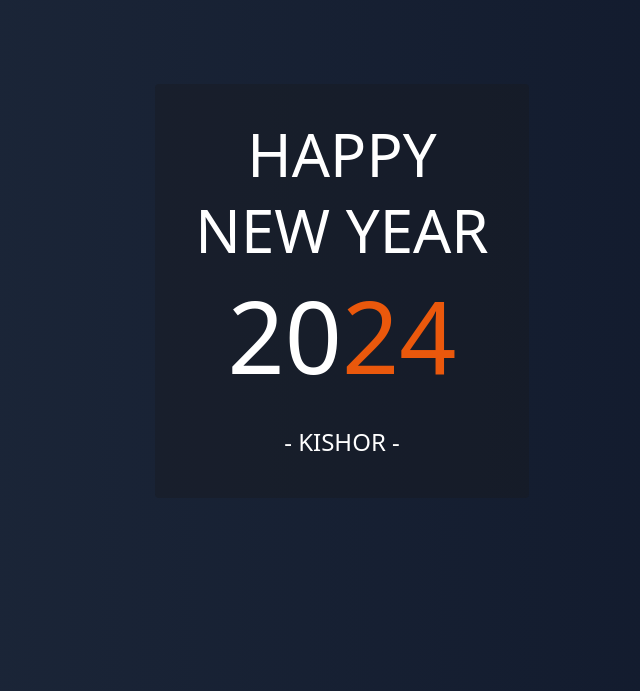
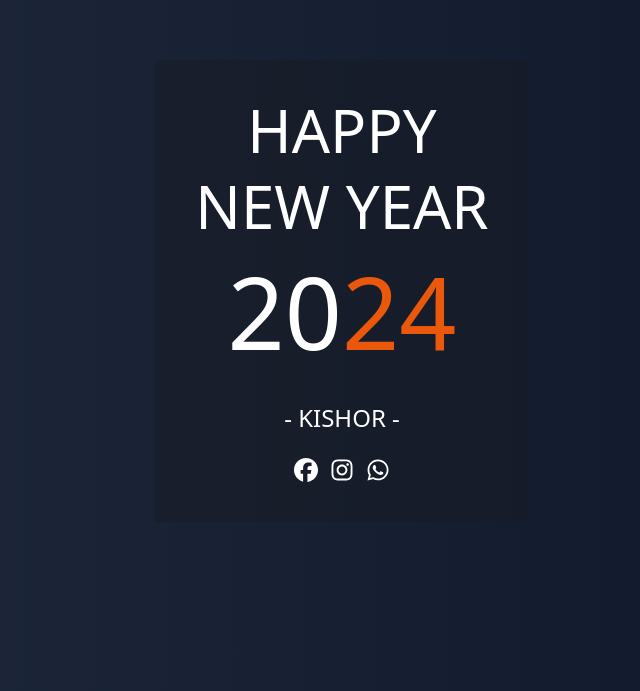
Before and after one commit to kishor-selvam/festival-greeting-app, a website built with Vite: page greeting.html in a window 1280 px wide. Shown: the part 109-800 px from the top of the page, without its empty margins (298-938 px from the left). Built offline with nearby package versions, Linux system fonts and the light colour scheme; what fireworks-js would draw is missing.

```diff
--- a/greeting.html
+++ b/greeting.html
@@ -28,7 +28,49 @@
         >
         <div class="text-2xl">
           - KISHOR -
-          <div class="social-networks"></div>
+          <div
+            class="social-networks flex items-center justify-center gap-3 mt-6"
+          >
+            <div>
+              <svg
+                xmlns="http://www.w3.org/2000/svg"
+                width="24"
+                height="24"
+                viewBox="0 0 512 512"
+              >
+                <path
+                  fill="currentColor"
+                  d="M512 256C512 114.6 397.4 0 256 0S0 114.6 0 256c0 120 82.7 220.8 194.2 248.5V334.2h-52.8V256h52.8v-33.7c0-87.1 39.4-127.5 125-127.5c16.2 0 44.2 3.2 55.7 6.4V172c-6-.6-16.5-1-29.6-1c-42 0-58.2 15.9-58.2 57.2V256h83.6l-14.4 78.2H287v175.9C413.8 494.8 512 386.9 512 256"
+                />
+              </svg>
+            </div>
+            <div>
+              <svg
+                xmlns="http://www.w3.org/2000/svg"
+                width="24"
+                height="24"
+                viewBox="0 0 448 512"
+              >
+                <path
+                  fill="currentColor"
+                  d="M224.1 141c-63.6 0-114.9 51.3-114.9 114.9s51.3 114.9 114.9 114.9S339 319.5 339 255.9S287.7 141 224.1 141m0 189.6c-41.1 0-74.7-33.5-74.7-74.7s33.5-74.7 74.7-74.7s74.7 33.5 74.7 74.7s-33.6 74.7-74.7 74.7m146.4-194.3c0 14.9-12 26.8-26.8 26.8c-14.9 0-26.8-12-26.8-26.8s12-26.8 26.8-26.8s26.8 12 26.8 26.8m76.1 27.2c-1.7-35.9-9.9-67.7-36.2-93.9c-26.2-26.2-58-34.4-93.9-36.2c-37-2.1-147.9-2.1-184.9 0c-35.8 1.7-67.6 9.9-93.9 36.1s-34.4 58-36.2 93.9c-2.1 37-2.1 147.9 0 184.9c1.7 35.9 9.9 67.7 36.2 93.9s58 34.4 93.9 36.2c37 2.1 147.9 2.1 184.9 0c35.9-1.7 67.7-9.9 93.9-36.2c26.2-26.2 34.4-58 36.2-93.9c2.1-37 2.1-147.8 0-184.8M398.8 388c-7.8 19.6-22.9 34.7-42.6 42.6c-29.5 11.7-99.5 9-132.1 9s-102.7 2.6-132.1-9c-19.6-7.8-34.7-22.9-42.6-42.6c-11.7-29.5-9-99.5-9-132.1s-2.6-102.7 9-132.1c7.8-19.6 22.9-34.7 42.6-42.6c29.5-11.7 99.5-9 132.1-9s102.7-2.6 132.1 9c19.6 7.8 34.7 22.9 42.6 42.6c11.7 29.5 9 99.5 9 132.1s2.7 102.7-9 132.1"
+                />
+              </svg>
+            </div>
+            <div>
+              <svg
+                xmlns="http://www.w3.org/2000/svg"
+                width="24"
+                height="24"
+                viewBox="0 0 448 512"
+              >
+                <path
+                  fill="currentColor"
+                  d="M380.9 97.1C339 55.1 283.2 32 223.9 32c-122.4 0-222 99.6-222 222c0 39.1 10.2 77.3 29.6 111L0 480l117.7-30.9c32.4 17.7 68.9 27 106.1 27h.1c122.3 0 224.1-99.6 224.1-222c0-59.3-25.2-115-67.1-157m-157 341.6c-33.2 0-65.7-8.9-94-25.7l-6.7-4l-69.8 18.3L72 359.2l-4.4-7c-18.5-29.4-28.2-63.3-28.2-98.2c0-101.7 82.8-184.5 184.6-184.5c49.3 0 95.6 19.2 130.4 54.1c34.8 34.9 56.2 81.2 56.1 130.5c0 101.8-84.9 184.6-186.6 184.6m101.2-138.2c-5.5-2.8-32.8-16.2-37.9-18c-5.1-1.9-8.8-2.8-12.5 2.8c-3.7 5.6-14.3 18-17.6 21.8c-3.2 3.7-6.5 4.2-12 1.4c-32.6-16.3-54-29.1-75.5-66c-5.7-9.8 5.7-9.1 16.3-30.3c1.8-3.7.9-6.9-.5-9.7c-1.4-2.8-12.5-30.1-17.1-41.2c-4.5-10.8-9.1-9.3-12.5-9.5c-3.2-.2-6.9-.2-10.6-.2c-3.7 0-9.7 1.4-14.8 6.9c-5.1 5.6-19.4 19-19.4 46.3c0 27.3 19.9 53.7 22.6 57.4c2.8 3.7 39.1 59.7 94.8 83.8c35.2 15.2 49 16.5 66.6 13.9c10.7-1.6 32.8-13.4 37.4-26.4c4.6-13 4.6-24.1 3.2-26.4c-1.3-2.5-5-3.9-10.5-6.6"
+                />
+              </svg>
+            </div>
+          </div>
         </div>
       </div>
     </main>
--- a/vite.config.js
+++ b/vite.config.js
@@ -1,5 +1,14 @@
-import { defineConfig } from 'vite'
+import { defineConfig } from "vite";
+import { resolve } from "path";
 
 export default defineConfig({
-  base:'/festival-greeting-app/'
-})
+  base: "/festival-greeting-app/",
+  build: {
+    rollupOptions: {
+      input: {
+        main: resolve(__dirname, "index.html"),
+        greeting: resolve(__dirname, "greeting.html"),
+      },
+    },
+  },
+});
```
